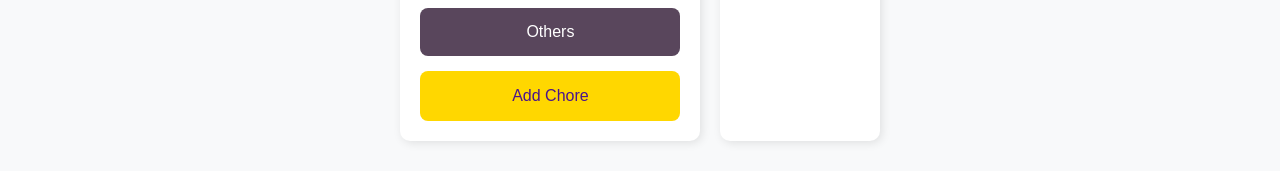
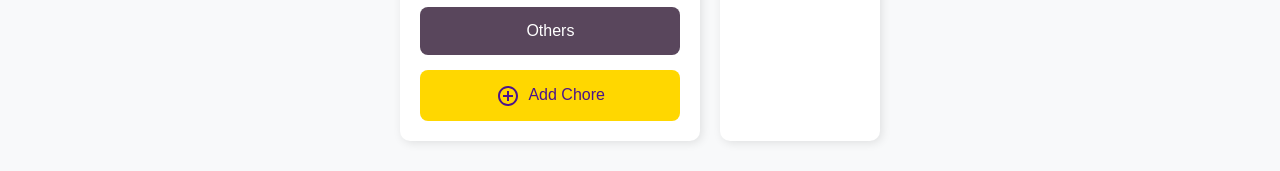
Before and after one commit to cs4241-c25/final-project-team-pike, a React (Vite) app in the folder client/: page /chores in a window 1280 px wide. Shown: the part 486-657 px from the top of the page. Built offline with nearby package versions, Linux system fonts and the light colour scheme.

Commit message:
successfully added mui

```diff
--- a/client/src/Chore.jsx
+++ b/client/src/Chore.jsx
@@ -1,5 +1,6 @@
 import { useState } from "react";
 import { Link } from 'react-router-dom';
+import { AddCircleOutline } from '@mui/icons-material'; // Import MUI icon
 import "./Chore.css";
 
 function App() {
@@ -47,7 +48,9 @@ function App() {
                             </button>
                         ))}
                     </div>
-                    <button className="add-chore-btn" onClick={() => setShowModal(true)}>Add Chore</button>
+                    <button className="add-chore-btn" onClick={() => setShowModal(true)}>
+                        <AddCircleOutline style={{ marginRight: "5px" }} /> Add Chore
+                    </button>
                 </div>
 
                 {/* Right Section: Chores List */}
@@ -68,6 +71,7 @@ function App() {
                                     >
                                         Done
                                     </button>
+
                                     <button
                                         className="status-not-done"
                                         onClick={() => updateStatus(selectedCategory, index, "Not Completed")}
```
